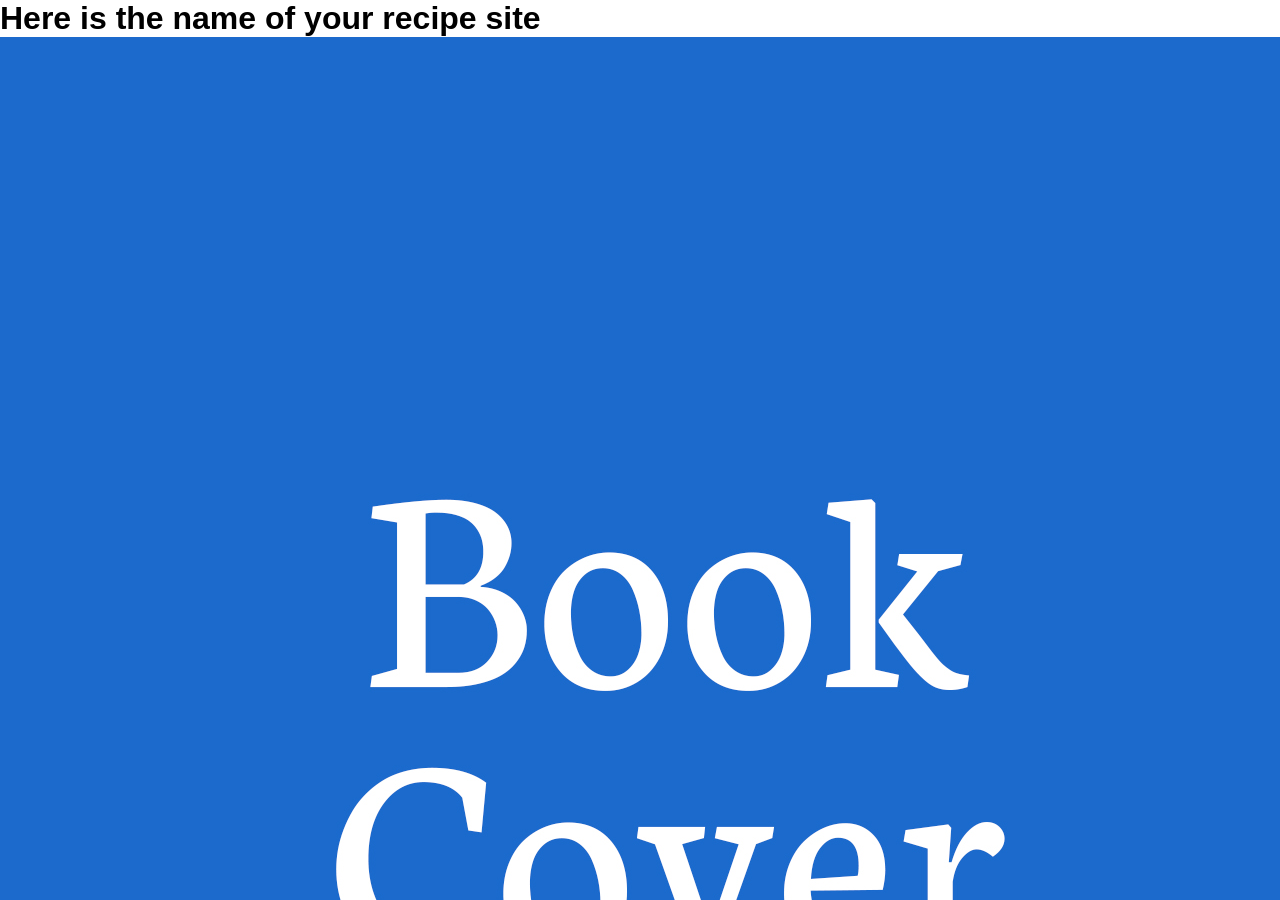
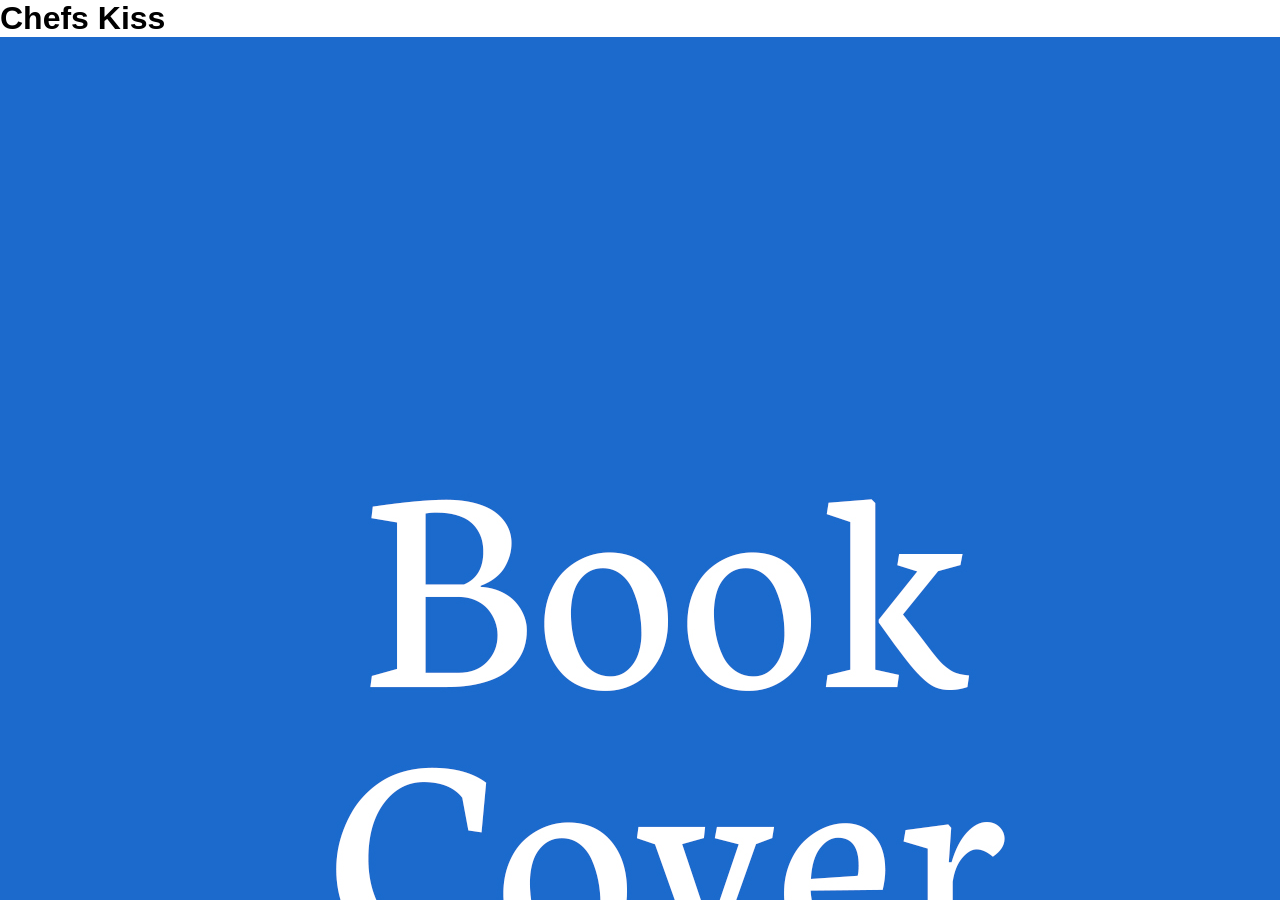
Before and after one commit to AmyLindsay1/ChefsKiss, a Jekyll site: the page built from home/index.md, in a window 1280 px wide and 900 px high. Built offline with Jekyll 4.4.1, drawn with Linux system fonts in a browser that asks for light colours.

Commit message:
Update Home Page “index”

```diff
--- a/home/index.md
+++ b/home/index.md
@@ -1,9 +1,10 @@
 ---
+title: Chefs Kiss
+coverimage: ../uploads/bookcover.jpg
+permalink: /
 layout: recipeshome
-title: Here is the name of your recipe site
-permalink: "/"
-coverimage: ../uploads/bookcover.jpg
 published: true
+date: 2023-01-31T14:50:16.402Z
 ---
 
 Here is an introduction to my recipe site
```
